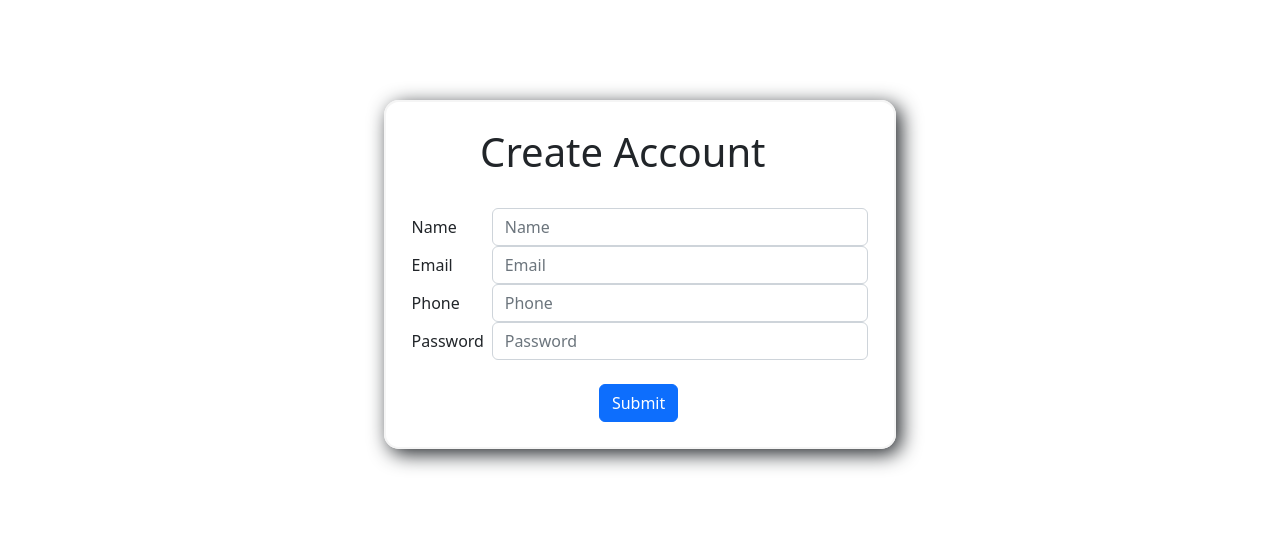
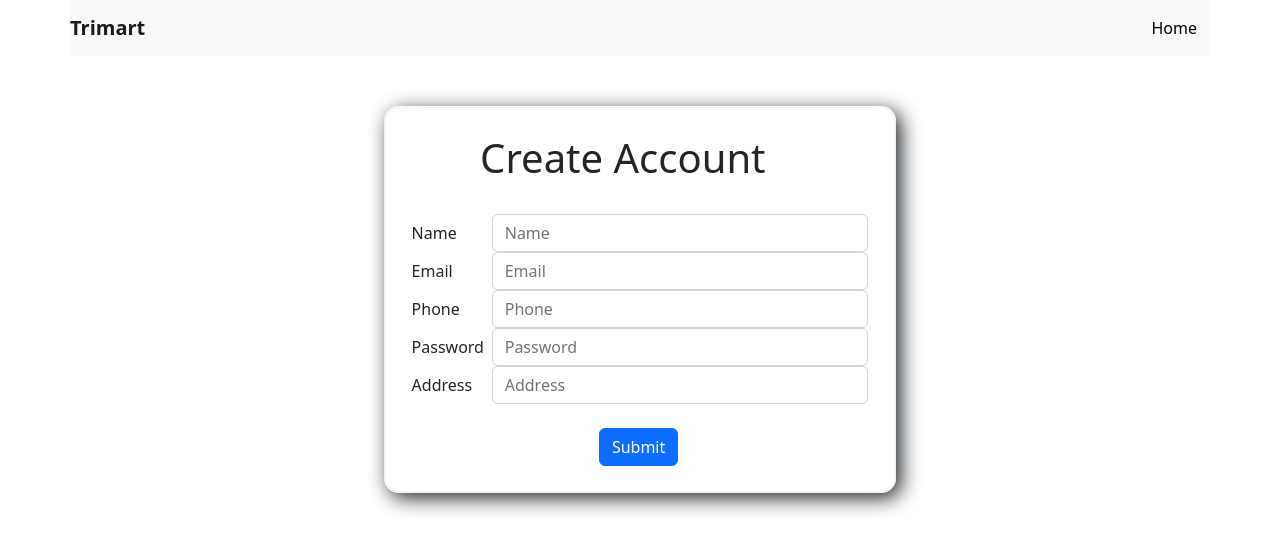
Before and after one commit to Talha-Jubaer-Prantor/trimartf, a React (Create React App) app: page /signup in a window 1280 px wide. Shown: the top 552 px of the page. Built offline with nearby package versions, Linux system fonts and the light colour scheme.

Commit message:
adding address

```diff
--- a/src/components/AdminPost/AdminPost.css
+++ b/src/components/AdminPost/AdminPost.css
@@ -27,11 +27,12 @@
 
     .post-controler{
         display: block;
-        padding-left: 25%;
     }
 
     .preview-sec{
         margin-top: 30px;
+        padding-left: 25%;
+
     }
 
   }
--- a/src/components/SignUp/SignUp.js
+++ b/src/components/SignUp/SignUp.js
@@ -1,4 +1,5 @@
 import React from "react";
+import AnotherMenu from "../AnotherMenu/AnotherMenu";
 import "./signup.css";
 
 const SignUp = () => {
@@ -9,8 +10,9 @@ const SignUp = () => {
     const email = e.target.email.value;
     const phone = e.target.phone.value;
     const password = e.target.password.value;
+    const address=e.target.address.value
 
-    const user = { name: name, email: email, phone: phone, password: password };
+    const user = { name: name, email: email, phone: phone, password: password, address: address };
 
     // Post data to backend
 
@@ -31,6 +33,8 @@ const SignUp = () => {
   };
 
   return (
+    <div>
+        <AnotherMenu></AnotherMenu>
     <div className="signup-container">
       <h1>Create Account</h1>
       <br />
@@ -94,12 +98,28 @@ const SignUp = () => {
             />
           </div>
         </div>
+
+        <div className="form-group row">
+          <label className="col-sm-2 col-form-label">Address</label>
+          <div className="col-sm-10">
+            <input
+              type="text"
+              name="address"
+              className="form-control"
+              id="inputAddress"
+              placeholder="Address"
+              required
+            />
+          </div>
+        </div>
+
         <br />
         <button type="submit" className="btn btn-primary submit-btn">
           Submit
         </button>
       </form>
     </div>
+    </div>
   );
 };
 
--- a/src/components/SignUp/signup.css
+++ b/src/components/SignUp/signup.css
@@ -1,20 +1,7 @@
-/* .signup-container{
-    padding-left: 37%;
-    padding-right: 37%;
-}
 
-.signup-form{
-    padding-left: 16%;
-    padding-right: 16%;
-}
-
-.signup-form button{
-    margin-left: 16%;
-    margin-right: 16%;
-} */
 
 .signup-container{
-    margin-top: 100px;
+    margin-top: 50px;
     width: 40%;
     margin-left: 30%;
     padding: 2%;
```
Also changed, not shown: src/components/Header/Header.js (+0 -10 lines).
